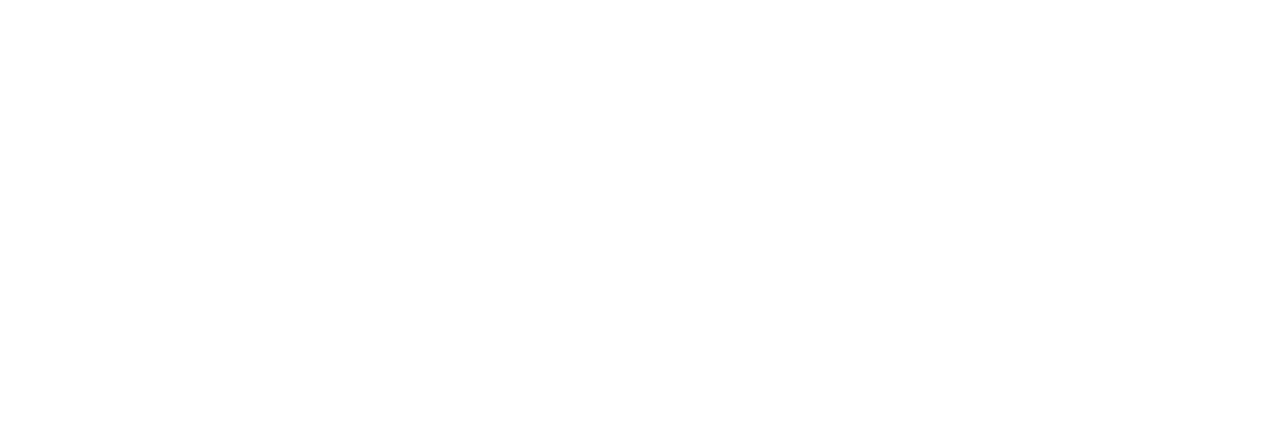
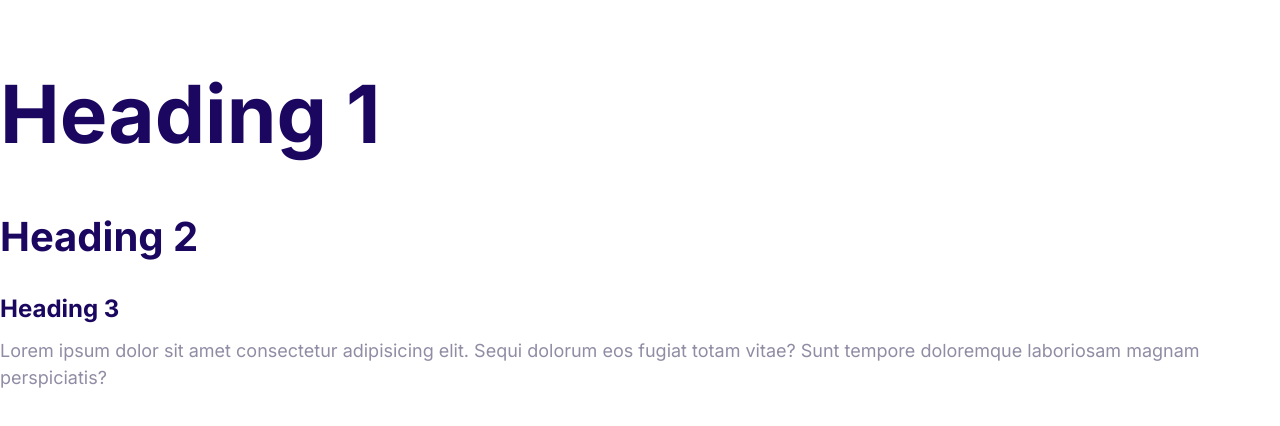
Before and after one commit to alamihicham1/MOSH, a plain HTML site: page index.html in a window 1280 px wide. Drawn offline with Linux system fonts and the light colour scheme.

Commit message:
Define the styles for the fonts.

```diff
--- a/css/styles.css
+++ b/css/styles.css
@@ -5,3 +5,56 @@
   --color-headings: #1b0760;
   --color-body: #918ca4;
 }
+
+html {
+  /* 62.5% of 16px = 10px */
+  font-size: 62.5%;
+}
+
+body {
+  font-family: Inter, Arial, Helvetica, sans-serif;
+  font-size: 2.4rem;
+  line-height: 1.5;
+  color: var(--color-body);
+}
+
+h1,
+h2,
+h3 {
+  color: var(--color-headings);
+  margin-bottom: 1rem;
+}
+
+h1 {
+  font-size: 7rem;
+}
+
+h2 {
+  font-size: 4rem;
+}
+
+h3 {
+  font-size: 3rem;
+}
+
+p {
+  margin-top: 0;
+}
+
+@media screen and (min-width: 1024px) {
+  body {
+    font-size: 1.8rem;
+  }
+
+  h1 {
+    font-size: 8rem;
+  }
+
+  h2 {
+    font-size: 4rem;
+  }
+
+  h3 {
+    font-size: 2.4rem;
+  }
+}
--- a/index.html
+++ b/index.html
@@ -5,10 +5,16 @@
     <meta http-equiv="X-UA-Compatible" content="IE=edge">
     <meta name="viewport" content="width=device-width, initial-scale=1.0">
     <title>Document</title>
+    <link rel="preconnect" href="https://fonts.googleapis.com">
+    <link rel="preconnect" href="https://fonts.gstatic.com" crossorigin>
+    <link href="https://fonts.googleapis.com/css2?family=Inter:wght@400;700&display=swap" rel="stylesheet">
     <link rel="stylesheet" href="/css/normalize.css">
     <link rel="stylesheet" href="/css/styles.css">
 </head>
 <body>
-
+    <h1>Heading 1</h1>
+    <h2>Heading 2</h2>
+    <h3>Heading 3</h3>
+    <p>Lorem ipsum dolor sit amet consectetur adipisicing elit. Sequi dolorum eos fugiat totam vitae? Sunt tempore doloremque laboriosam magnam perspiciatis?</p>
 </body>
 </html>
```
